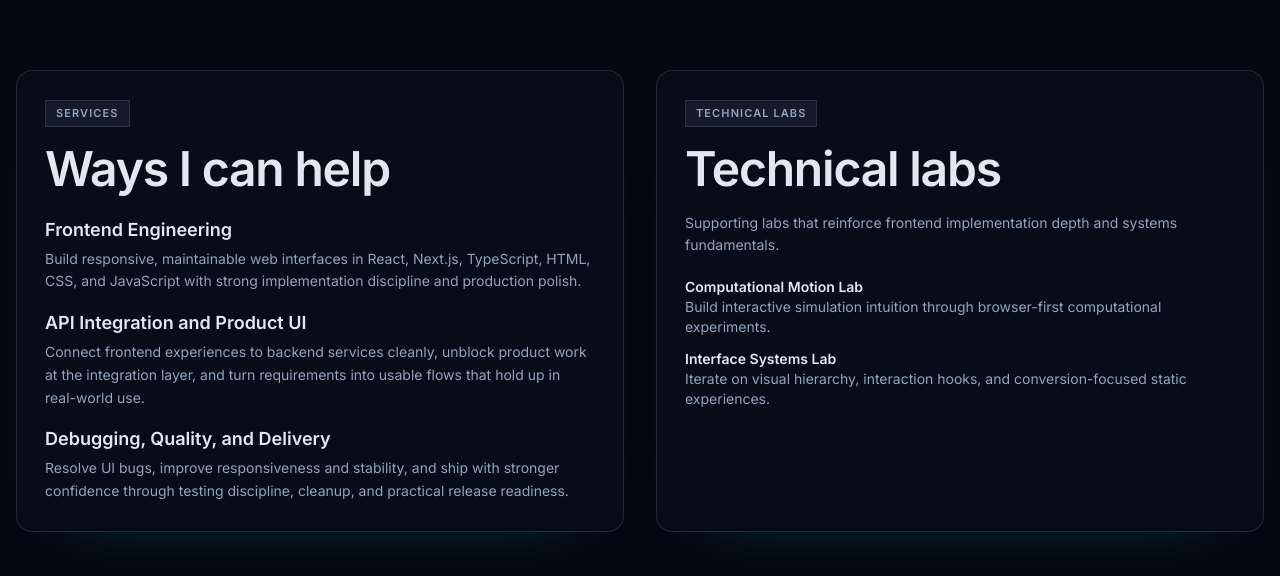
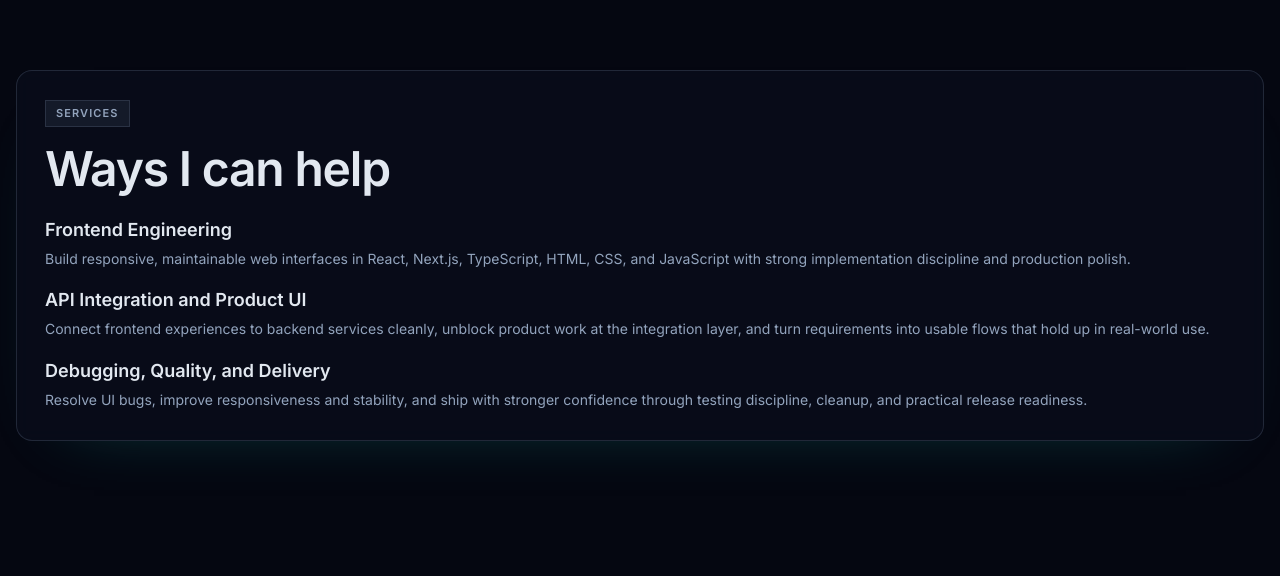
Before and after one commit to MSulSal/portfolio, a Next.js app: page / in a window 1280 px wide. Shown: the part 1297-1873 px from the top of the page. After the commit the page ends 1786 px from the top, so only its background shows below. Built offline with nearby package versions, Linux system fonts and the light colour scheme; no server answers.

Commit message:
chore(content): remove homepage technical labs section

```diff
--- a/src/app/page.tsx
+++ b/src/app/page.tsx
@@ -4,7 +4,7 @@ import GitActivityPanel from "@/components/GitActivityPanel";
 import Socials from "@/components/Socials";
 import TechBadge from "@/components/TechBadge";
 import { Button } from "@/components/ui/button";
-import { labTracks, profile, services } from "@/data/portfolioData";
+import { profile, services } from "@/data/portfolioData";
 import { getFeaturedProjectsFromGitHub } from "@/lib/githubPinnedProjects";
 
 const Home = async () => {
@@ -145,7 +145,7 @@ const Home = async () => {
       </section>
 
       <section className="section-wrap py-12">
-        <div className="container mx-auto grid gap-8 md:grid-cols-2">
+        <div className="container mx-auto">
           <div className="surface-card p-7">
             <p className="chip">Services</p>
             <h2 className="h2-fluid mt-4 text-primary">Ways I can help</h2>
@@ -162,23 +162,6 @@ const Home = async () => {
               ))}
             </ul>
           </div>
-
-          <div className="surface-card p-7">
-            <p className="chip">Technical labs</p>
-            <h2 className="h2-fluid mt-4 text-primary">Technical labs</h2>
-            <p className="mt-4 text-sm leading-relaxed muted-text">
-              Supporting labs that reinforce frontend implementation depth and
-              systems fundamentals.
-            </p>
-            <ul className="mt-5 space-y-3 text-sm muted-text">
-              {labTracks.map((lab) => (
-                <li key={lab.name}>
-                  <p className="font-semibold text-primary">{lab.name}</p>
-                  <p className="muted-text">{lab.objective}</p>
-                </li>
-              ))}
-            </ul>
-          </div>
         </div>
       </section>
     </main>
--- a/src/data/portfolioData.ts
+++ b/src/data/portfolioData.ts
@@ -181,16 +181,3 @@ export const roleTracks: RoleTrack[] = [
     ],
   },
 ];
-
-export const labTracks = [
-  {
-    name: "Computational Motion Lab",
-    objective:
-      "Build interactive simulation intuition through browser-first computational experiments.",
-  },
-  {
-    name: "Interface Systems Lab",
-    objective:
-      "Iterate on visual hierarchy, interaction hooks, and conversion-focused static experiences.",
-  },
-];
```
